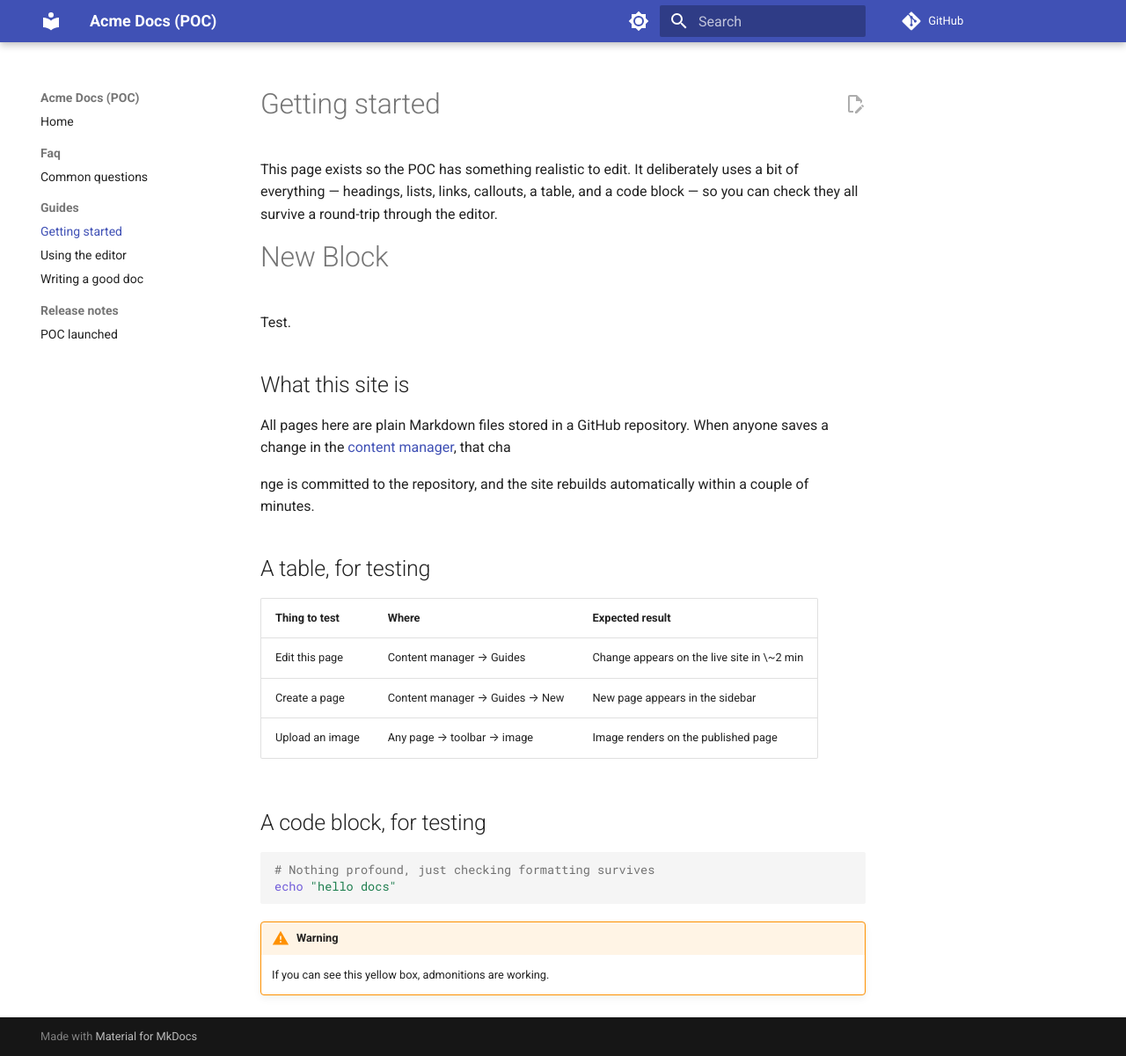
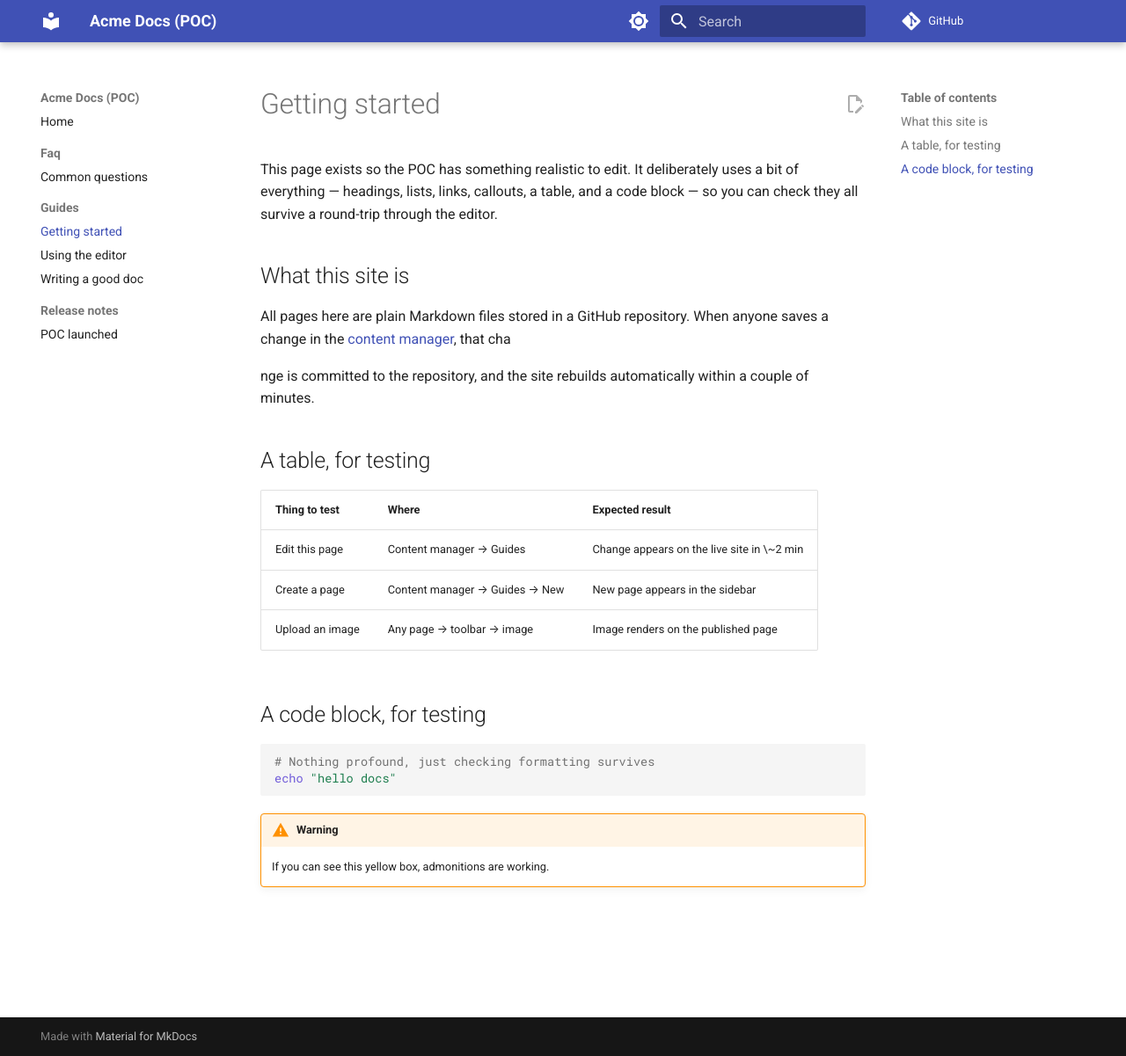
Before and after one commit to Robbie-Goff/poc_acme-docs, an MkDocs documentation site: the page built from docs/guides/getting-started.md, in a window 1280 px wide and 1201 px high. Shown: the whole window at 88% size. Built offline with MkDocs 1.6.1 and Material for MkDocs 9.7.7, drawn with Linux system fonts in a browser that asks for light colours; comment, search, counter and statistics services are not loaded.

Commit message:
Update Guide “getting-started”

```diff
--- a/docs/guides/getting-started.md
+++ b/docs/guides/getting-started.md
@@ -9,10 +9,6 @@
 uses a bit of everything — headings, lists, links, callouts, a table, and a
 code block — so you can check they all survive a round-trip through the
 editor.
-
-# New Block
-
-Test.
 
 ## What this site is
 
```
